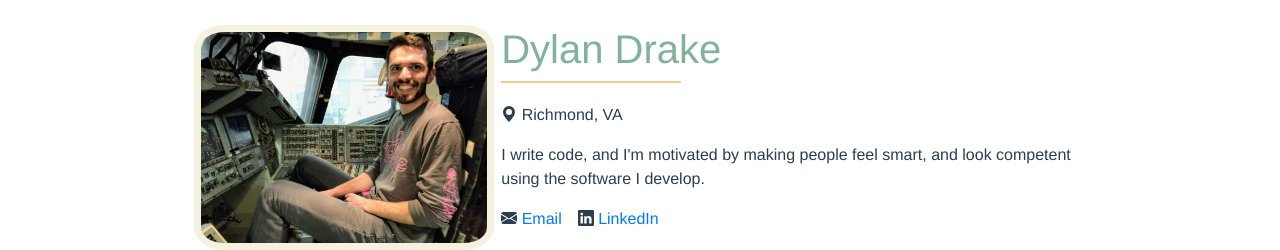
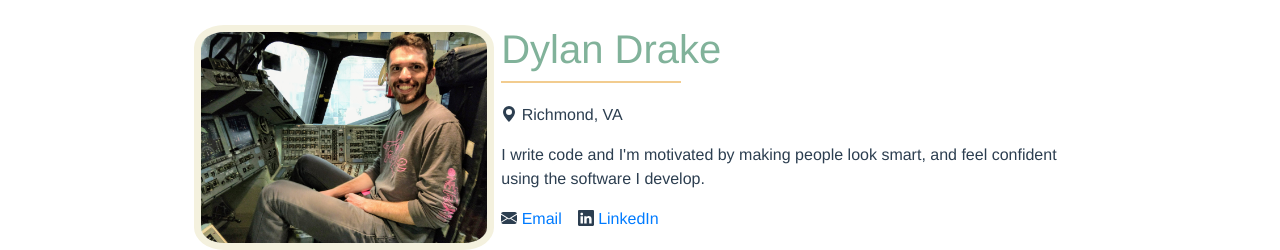
Before and after one commit to dcdrake/resume, a Vue app: page / in a window 1280 px wide. Shown: the top 250 px of the page. Built offline with nearby package versions, Linux system fonts and the light colour scheme.

Commit message:
change wording

```diff
--- a/src/views/Home.vue
+++ b/src/views/Home.vue
@@ -17,8 +17,8 @@
             <p><b-icon icon="geo-alt-fill"></b-icon> Richmond, VA</p>
 
             <p>
-              I write code, and I'm motivated by making people feel smart, and
-              look competent using the software I develop.
+              I write code and I'm motivated by making people look smart, and
+              feel confident using the software I develop.
             </p>
             <b-icon icon="envelope-fill"></b-icon>
             <a class="mr-3" href="mailto:dylan.c.drake@gmail.com"> Email</a>
```
